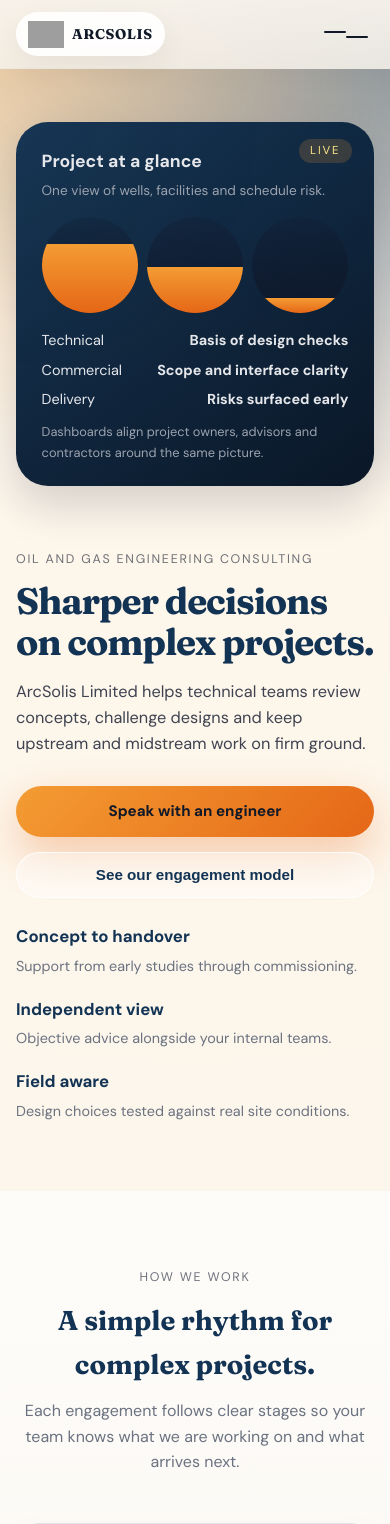
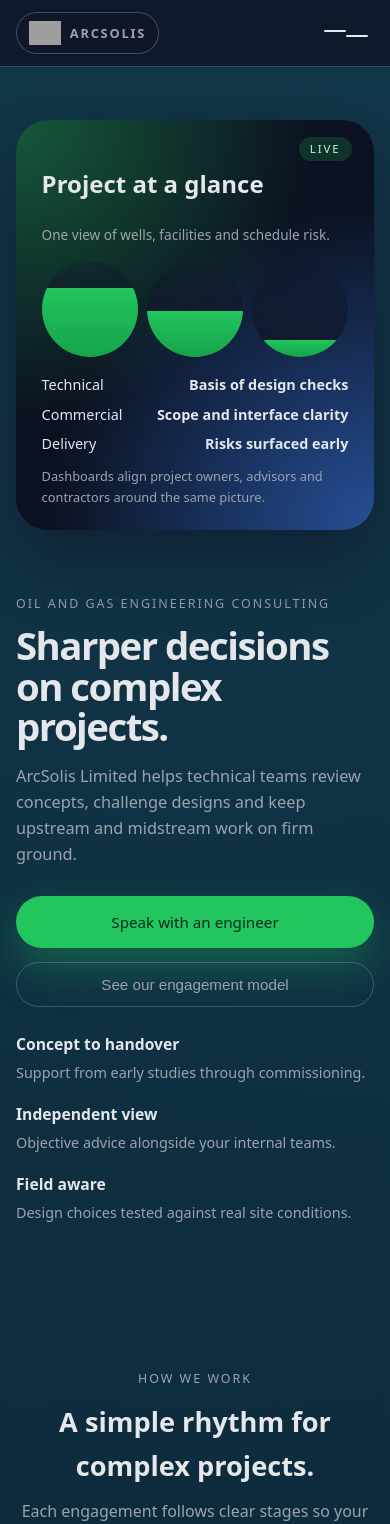
Before and after one commit to ArcSolis/arc-website-2, a Next.js app: page / in a window 390 px wide. Shown: the top 1524 px of the page. Built offline with nearby package versions, Linux system fonts and the light colour scheme; grey boxes are pictures that could not be loaded.

Commit message:
Retheme ArcSolis site to a darker, Increase-inspired look with system UI font, green accent, and shadcn-style pill buttons and cards while keeping existing layout and components.

```diff
--- a/styles/globals.css
+++ b/styles/globals.css
@@ -1,19 +1,19 @@
 :root {
-  --arc-bg: #f7f3ec;
-  --arc-bg-alt: #ffffff;
-  --arc-navy: #123354;
-  --arc-navy-soft: #1c446b;
-  --arc-orange: #f49c33;
-  --arc-orange-deep: #e56717;
-  --arc-sand: #f2dac0;
-  --arc-ink: #111827;
-  --arc-muted: #6b7280;
-  --arc-border-subtle: rgba(15, 23, 42, 0.12);
-  --shadow-soft: 0 18px 45px rgba(15, 23, 42, 0.18);
+  --bg: #020617;
+  --bg-elevated: #020617;
+  --surface: #0b1120;
+  --surface-soft: #020617;
+  --border-subtle: rgba(148, 163, 184, 0.35);
+  --text: #e5e7eb;
+  --text-muted: #9ca3af;
+  --accent: #22c55e;
+  --accent-soft: rgba(34, 197, 94, 0.18);
+  --accent-strong: #16a34a;
+  --shadow-soft: 0 26px 80px rgba(15, 23, 42, 0.7);
   --radius-xl: 32px;
-  --radius-lg: 24px;
-  --radius-md: 16px;
-  --radius-sm: 999px;
+  --radius-lg: 20px;
+  --radius-md: 14px;
+  --radius-pill: 999px;
   --transition-fast: 160ms ease-out;
 }
 
@@ -28,9 +28,13 @@ body {
 }
 
 body {
-  font-family: "DM Sans", system-ui, -apple-system, BlinkMacSystemFont, "Segoe UI", sans-serif;
-  color: var(--arc-ink);
-  background: radial-gradient(circle at top, #fff7eb 0, var(--arc-bg) 40%, #f5eee4 80%);
+  min-height: 100vh;
+  font-family: system-ui, -apple-system, BlinkMacSystemFont, "SF Pro Text", "Segoe UI", sans-serif;
+  color: var(--text);
+  background:
+    radial-gradient(circle at 0 0, rgba(34, 197, 94, 0.15), transparent 55%),
+    radial-gradient(circle at 100% 0, rgba(59, 130, 246, 0.22), transparent 55%),
+    var(--bg);
   line-height: 1.6;
 }
 
@@ -57,13 +61,15 @@ a:hover {
   text-align: center;
 }
 
+/* Header */
+
 .site-header {
   position: sticky;
   top: 0;
   z-index: 40;
-  backdrop-filter: blur(16px);
-  background: linear-gradient(to bottom, rgba(247, 243, 236, 0.96), rgba(247, 243, 236, 0.86));
-  border-bottom: 1px solid rgba(15, 23, 42, 0.04);
+  backdrop-filter: blur(18px);
+  background: rgba(15, 23, 42, 0.9);
+  border-bottom: 1px solid rgba(148, 163, 184, 0.35);
 }
 
 .nav-shell {
@@ -76,48 +82,48 @@ a:hover {
 .brand {
   display: inline-flex;
   align-items: center;
-  gap: 0.5rem;
+  gap: 0.55rem;
   padding: 0.25rem 0.75rem;
-  border-radius: 999px;
-  background: rgba(255, 255, 255, 0.9);
-  box-shadow: 0 10px 30px rgba(15, 23, 42, 0.06);
+  border-radius: var(--radius-pill);
+  background: rgba(15, 23, 42, 0.9);
+  border: 1px solid rgba(148, 163, 184, 0.4);
 }
 
 .brand-mark {
-  width: 36px;
-  height: 36px;
+  width: 32px;
+  height: 32px;
   object-fit: contain;
 }
 
 .brand-text {
-  font-family: "Fraunces", "Times New Roman", serif;
   font-weight: 600;
-  letter-spacing: 0.04em;
+  letter-spacing: 0.14em;
   text-transform: uppercase;
-  font-size: 0.88rem;
+  font-size: 0.8rem;
+  color: var(--text-muted);
 }
 
 .nav {
   display: flex;
   align-items: center;
-  gap: 1.5rem;
-  font-size: 0.95rem;
+  gap: 1.75rem;
+  font-size: 0.92rem;
 }
 
 .nav a {
-  color: var(--arc-muted);
+  color: var(--text-muted);
   font-weight: 500;
 }
 
 .nav a:hover {
-  color: var(--arc-navy);
+  color: var(--text);
 }
 
 .nav-cta {
-  padding: 0.55rem 1.1rem;
-  border-radius: var(--radius-sm);
-  border: 1px solid rgba(15, 23, 42, 0.08);
-  background: #ffffff;
+  padding: 0.55rem 1.2rem;
+  border-radius: var(--radius-pill);
+  border: 1px solid rgba(148, 163, 184, 0.6);
+  background: rgba(15, 23, 42, 0.9);
 }
 
 .nav-toggle {
@@ -125,7 +131,7 @@ a:hover {
   background: none;
   border: none;
   padding: 0.35rem;
-  border-radius: 999px;
+  border-radius: var(--radius-pill);
   cursor: pointer;
 }
 
@@ -133,13 +139,15 @@ a:hover {
   display: block;
   width: 22px;
   height: 2px;
-  background: var(--arc-ink);
+  background: var(--text);
   border-radius: 999px;
 }
 
 .nav-toggle span + span {
   margin-top: 5px;
 }
+
+/* Hero */
 
 .hero {
   position: relative;
@@ -148,12 +156,8 @@ a:hover {
 
 .hero-bg-gradient {
   position: absolute;
-  inset: -80px 0 40%;
-  background:
-    radial-gradient(circle at top left, rgba(244, 156, 51, 0.38), transparent 55%),
-    radial-gradient(circle at top right, rgba(18, 51, 84, 0.6), transparent 60%);
-  opacity: 0.94;
-  z-index: -1;
+  inset: 0;
+  pointer-events: none;
 }
 
 .hero-shell {
@@ -163,27 +167,25 @@ a:hover {
   align-items: center;
 }
 
+.eyebrow {
+  font-size: 0.78rem;
+  letter-spacing: 0.16em;
+  text-transform: uppercase;
+  color: var(--text-muted);
+  margin-bottom: 0.7rem;
+}
+
 .hero-copy h1 {
-  font-family: "Fraunces", "Times New Roman", serif;
-  font-size: clamp(2.3rem, 3vw + 1rem, 2.8rem);
-  line-height: 1.1;
-  letter-spacing: -0.03em;
+  font-size: clamp(2.4rem, 3.3vw + 1rem, 2.9rem);
+  line-height: 1.05;
+  letter-spacing: -0.04em;
   margin: 0 0 1rem;
-  color: var(--arc-navy);
 }
 
 .hero-copy .lead {
   font-size: 1.02rem;
-  color: rgba(15, 23, 42, 0.8);
+  color: var(--text-muted);
   max-width: 32rem;
-}
-
-.eyebrow {
-  font-size: 0.78rem;
-  letter-spacing: 0.14em;
-  text-transform: uppercase;
-  color: rgba(15, 23, 42, 0.6);
-  margin-bottom: 0.7rem;
 }
 
 .hero-actions {
@@ -193,45 +195,48 @@ a:hover {
   margin: 1.8rem 0 1.6rem;
 }
 
+/* Buttons (shadcn-style) */
+
 .btn {
   display: inline-flex;
   align-items: center;
   justify-content: center;
-  padding: 0.85rem 1.5rem;
-  border-radius: var(--radius-sm);
-  border: none;
+  padding: 0.8rem 1.5rem;
+  border-radius: var(--radius-pill);
+  border: 1px solid transparent;
   cursor: pointer;
-  font-weight: 600;
+  font-weight: 500;
   font-size: 0.95rem;
   white-space: nowrap;
-  transition: transform var(--transition-fast), box-shadow var(--transition-fast), background var(--transition-fast), color var(--transition-fast);
+  transition: transform var(--transition-fast), box-shadow var(--transition-fast), background var(--transition-fast), color var(--transition-fast), border-color var(--transition-fast);
 }
 
 .btn.primary {
-  background: linear-gradient(135deg, var(--arc-orange), var(--arc-orange-deep));
-  color: #111827;
-  box-shadow: 0 18px 44px rgba(230, 103, 23, 0.32);
+  background: var(--accent);
+  color: #022c22;
+  box-shadow: 0 18px 44px rgba(34, 197, 94, 0.35);
 }
 
 .btn.primary:hover {
   transform: translateY(-1px);
-  box-shadow: 0 22px 60px rgba(230, 103, 23, 0.4);
+  box-shadow: 0 24px 70px rgba(34, 197, 94, 0.5);
 }
 
 .btn.secondary {
-  background: #fefbf5;
-  color: var(--arc-navy);
-  border: 1px solid rgba(209, 213, 219, 0.9);
+  background: rgba(15, 23, 42, 0.9);
+  color: var(--text);
+  border-color: rgba(148, 163, 184, 0.5);
 }
 
 .btn.ghost {
-  background: rgba(255, 255, 255, 0.4);
-  color: var(--arc-navy);
-  border: 1px solid rgba(255, 255, 255, 0.8);
+  background: transparent;
+  color: var(--text-muted);
+  border-color: rgba(148, 163, 184, 0.35);
 }
 
 .btn.ghost:hover {
-  background: rgba(255, 255, 255, 0.9);
+  background: rgba(15, 23, 42, 0.8);
+  color: var(--text);
 }
 
 .btn.full {
@@ -246,15 +251,15 @@ a:hover {
 }
 
 .hero-metrics dt {
-  font-weight: 700;
-  font-size: 1.05rem;
-  color: var(--arc-navy);
+  font-weight: 600;
+  font-size: 0.98rem;
+  color: var(--text);
 }
 
 .hero-metrics dd {
-  margin: 0.3rem 0 0;
+  margin: 0.25rem 0 0;
   font-size: 0.9rem;
-  color: var(--arc-muted);
+  color: var(--text-muted);
 }
 
 .hero-panel {
@@ -267,10 +272,11 @@ a:hover {
   border-radius: var(--radius-xl);
   padding: 1.6rem 1.6rem 1.4rem;
   background:
-    linear-gradient(145deg, rgba(18, 51, 84, 0.98), rgba(5, 18, 34, 0.98)),
-    radial-gradient(circle at 0 0, rgba(244, 156, 51, 0.7), transparent 55%);
+    radial-gradient(circle at 0 0, rgba(34, 197, 94, 0.4), transparent 55%),
+    radial-gradient(circle at 100% 100%, rgba(59, 130, 246, 0.55), transparent 60%),
+    var(--surface);
   box-shadow: var(--shadow-soft);
-  color: #e5e7eb;
+  color: var(--text);
   overflow: hidden;
 }
 
@@ -280,23 +286,18 @@ a:hover {
   top: 1.1rem;
   right: 1.4rem;
   padding: 0.16rem 0.7rem;
-  border-radius: 999px;
-  background: rgba(244, 156, 51, 0.18);
-  color: #fde68a;
+  border-radius: var(--radius-pill);
+  background: var(--accent-soft);
+  color: #bbf7d0;
   font-size: 0.72rem;
   letter-spacing: 0.16em;
   text-transform: uppercase;
 }
 
-.hero-panel-card h2 {
-  font-size: 1.1rem;
-  margin: 0 0 0.25rem;
-}
-
 .hero-panel-meta {
   margin: 0 0 1rem;
   font-size: 0.85rem;
-  color: #9ca3af;
+  color: var(--text-muted);
 }
 
 .hero-panel-chart {
@@ -309,7 +310,7 @@ a:hover {
 .hero-panel-bar {
   height: 96px;
   border-radius: 999px;
-  background: linear-gradient(to top, rgba(15, 23, 42, 0.9), rgba(15, 23, 42, 0.2));
+  background: linear-gradient(to top, rgba(15, 23, 42, 0.95), rgba(15, 23, 42, 0.3));
   position: relative;
   overflow: hidden;
 }
@@ -319,7 +320,7 @@ a:hover {
   position: absolute;
   inset: auto 0 0;
   height: 40%;
-  background: linear-gradient(to top, var(--arc-orange-deep), var(--arc-orange));
+  background: linear-gradient(to top, var(--accent-strong), var(--accent));
 }
 
 .hero-panel-bar--solar::after {
@@ -331,7 +332,7 @@ a:hover {
 }
 
 .hero-panel-bar--grid::after {
-  height: 16%;
+  height: 18%;
 }
 
 .hero-panel-stats {
@@ -351,29 +352,36 @@ a:hover {
 .hero-panel-footnote {
   margin: 0;
   font-size: 0.8rem;
-  color: #9ca3af;
+  color: var(--text-muted);
 }
+
+/* Sections */
 
 .section {
   padding: 4rem 0;
 }
 
 .section-title {
-  font-family: "Fraunces", "Times New Roman", serif;
   font-size: 1.7rem;
   margin: 0 0 0.75rem;
-  color: var(--arc-navy);
 }
 
 .section-intro {
   margin: 0 auto 2rem;
   max-width: 34rem;
-  color: var(--arc-muted);
+  color: var(--text-muted);
 }
 
-.section-process {
-  background: linear-gradient(to bottom, rgba(255, 255, 255, 0.7), rgba(247, 243, 236, 1));
+.section-process,
+.section-about,
+.section-stories,
+.section-use-cases,
+.section-insights,
+.section-faq {
+  background: transparent;
 }
+
+/* Process */
 
 .process-grid {
   list-style: none;
@@ -387,33 +395,29 @@ a:hover {
 .process-step {
   padding: 1.3rem 1.3rem 1.4rem;
   border-radius: var(--radius-lg);
-  background: rgba(255, 255, 255, 0.96);
-  border: 1px solid var(--arc-border-subtle);
-  box-shadow: 0 18px 40px rgba(15, 23, 42, 0.06);
-  position: relative;
+  background: var(--surface);
+  border: 1px solid var(--border-subtle);
 }
 
 .process-step-label {
   font-size: 0.75rem;
   letter-spacing: 0.16em;
   text-transform: uppercase;
-  color: rgba(15, 23, 42, 0.5);
+  color: var(--text-muted);
 }
 
 .process-step h3 {
   margin: 0.35rem 0 0.5rem;
-  font-size: 1.1rem;
+  font-size: 1.05rem;
 }
 
 .process-step p {
   margin: 0;
-  color: var(--arc-muted);
-  font-size: 0.95rem;
+  font-size: 0.94rem;
+  color: var(--text-muted);
 }
 
-.section-about {
-  padding: 4.5rem 0;
-}
+/* About */
 
 .about-shell {
   display: grid;
@@ -426,33 +430,27 @@ a:hover {
   border-radius: var(--radius-xl);
   min-height: 260px;
   background:
-    radial-gradient(circle at 20% 0, rgba(244, 156, 51, 0.7), transparent 52%),
-    radial-gradient(circle at 100% 100%, rgba(18, 51, 84, 0.95), transparent 60%),
+    linear-gradient(135deg, rgba(15, 23, 42, 0.96), rgba(15, 23, 42, 0.98)),
+    radial-gradient(circle at 10% 0, rgba(34, 197, 94, 0.3), transparent 55%),
     url("https://images.pexels.com/photos/9875440/pexels-photo-9875440.jpeg?auto=compress&cs=tinysrgb&w=1200") center/cover no-repeat;
   position: relative;
   overflow: hidden;
-  box-shadow: 0 22px 60px rgba(15, 23, 42, 0.28);
+  box-shadow: var(--shadow-soft);
 }
 
 .about-media::after {
-  content: "ArcSolis project visuals";
+  content: "Field work";
   position: absolute;
   inset: auto 1.3rem 1.3rem;
   padding: 0.55rem 0.9rem;
-  border-radius: 999px;
-  background: rgba(15, 23, 42, 0.82);
-  color: #e5e7eb;
+  border-radius: var(--radius-pill);
+  background: rgba(15, 23, 42, 0.92);
+  color: var(--text-muted);
   font-size: 0.75rem;
 }
 
-.about-copy h2 {
-  font-family: "Fraunces", "Times New Roman", serif;
-  font-size: 1.9rem;
-  margin: 0 0 1rem;
-}
-
 .about-copy p {
-  color: var(--arc-muted);
+  color: var(--text-muted);
 }
 
 .about-list {
@@ -469,60 +467,52 @@ a:hover {
   width: 8px;
   height: 8px;
   border-radius: 999px;
-  background: linear-gradient(135deg, var(--arc-orange), var(--arc-orange-deep));
+  background: var(--accent);
   margin-right: 0.5rem;
 }
 
-.section-stories {
-  background: radial-gradient(circle at top left, rgba(244, 156, 51, 0.22), transparent 55%), var(--arc-bg);
-}
+/* Cards and grids */
 
-.card-grid {
+.card-grid,
+.use-case-grid {
   display: grid;
   grid-template-columns: repeat(3, minmax(0, 1fr));
   gap: 1.5rem;
   margin-top: 2.4rem;
 }
 
-.story-card {
-  padding: 1.4rem 1.4rem 1.5rem;
+.arc-card {
   border-radius: var(--radius-lg);
-  background: #ffffff;
-  border: 1px solid rgba(148, 163, 184, 0.3);
-  box-shadow: 0 16px 34px rgba(15, 23, 42, 0.08);
+  background: var(--surface);
+  border: 1px solid var(--border-subtle);
+  box-shadow: 0 18px 40px rgba(15, 23, 42, 0.65);
+  padding: 1.4rem 1.4rem 1.6rem;
 }
 
-.story-card h3 {
-  margin: 0 0 0.3rem;
+.arc-card-header {
+  margin-bottom: 0.6rem;
 }
 
-.story-meta {
-  margin: 0 0 0.75rem;
-  font-size: 0.86rem;
-  color: rgba(15, 23, 42, 0.6);
+.arc-card-title {
+  margin: 0 0 0.25rem;
+  font-size: 1.02rem;
 }
 
-.story-card p {
+.arc-card-description {
   margin: 0;
-  color: var(--arc-muted);
+  font-size: 0.9rem;
+  color: var(--text-muted);
 }
 
-.section-use-cases {
-  background: #fffaf4;
-}
-
-.use-case-grid {
-  display: grid;
-  grid-template-columns: repeat(3, minmax(0, 1fr));
-  gap: 1.4rem;
-  margin-top: 2.4rem;
+.arc-card-content {
+  margin-top: 0.4rem;
 }
 
 .use-case {
   border-radius: var(--radius-md);
-  padding: 1.4rem 1.3rem 1.5rem;
-  background: #ffffff;
-  border: 1px solid rgba(148, 163, 184, 0.4);
+  padding: 1.3rem 1.3rem 1.5rem;
+  background: var(--surface);
+  border: 1px solid var(--border-subtle);
 }
 
 .use-case h3 {
@@ -532,31 +522,30 @@ a:hover {
 
 .use-case p {
   margin: 0;
-  color: var(--arc-muted);
+  color: var(--text-muted);
   font-size: 0.94rem;
 }
 
-.section-insights {
-  background: var(--arc-bg-alt);
-}
+/* Insights */
 
 .insights-grid .insight-card {
-  background: #0f172a;
-  color: #e5e7eb;
+  background: linear-gradient(145deg, #020617, #020617);
+  color: var(--text);
   border-radius: var(--radius-lg);
   padding: 1.5rem 1.4rem 1.6rem;
   position: relative;
   overflow: hidden;
+  border: 1px solid var(--border-subtle);
 }
 
 .insight-card::before {
-  content: "Guide";
+  content: "Note";
   position: absolute;
   top: 1rem;
   right: 1.3rem;
   padding: 0.22rem 0.7rem;
-  border-radius: 999px;
-  background: rgba(244, 156, 51, 0.22);
+  border-radius: var(--radius-pill);
+  background: var(--accent-soft);
   font-size: 0.72rem;
   letter-spacing: 0.16em;
   text-transform: uppercase;
@@ -568,17 +557,22 @@ a:hover {
 
 .insight-card p {
   margin: 0 0 1.2rem;
-  color: #cbd5f5;
+  color: var(--text-muted);
 }
 
 .insight-link {
-  font-weight: 600;
-  color: #fde68a;
+  font-weight: 500;
+  color: #bbf7d0;
 }
 
+/* CTA */
+
 .section-cta {
-  background: radial-gradient(circle at 0 0, rgba(244, 156, 51, 0.7), transparent 60%), radial-gradient(circle at 100% 100%, rgba(18, 51, 84, 0.95), transparent 65%), linear-gradient(135deg, var(--arc-orange-deep), var(--arc-orange));
-  color: #111827;
+  background:
+    radial-gradient(circle at 0 0, rgba(34, 197, 94, 0.22), transparent 60%),
+    radial-gradient(circle at 100% 100%, rgba(59, 130, 246, 0.6), transparent 65%),
+    linear-gradient(135deg, #0f172a, #020617);
+  color: var(--text);
 }
 
 .cta-shell {
@@ -587,22 +581,18 @@ a:hover {
   justify-content: center;
 }
 
-.cta-copy h2 {
-  font-family: "Fraunces", "Times New Roman", serif;
-  font-size: 1.9rem;
-  margin: 0 0 0.9rem;
-}
-
 .cta-copy p {
   max-width: 32rem;
+  color: var(--text-muted);
 }
 
 .cta-form {
   margin-top: 1.6rem;
   padding: 1.4rem 1.4rem 1.6rem;
   border-radius: var(--radius-lg);
-  background: rgba(255, 255, 255, 0.94);
-  box-shadow: 0 20px 48px rgba(15, 23, 42, 0.28);
+  background: var(--surface);
+  box-shadow: var(--shadow-soft);
+  border: 1px solid var(--border-subtle);
 }
 
 .form-grid {
@@ -622,39 +612,43 @@ input,
 textarea {
   width: 100%;
   border-radius: 12px;
-  border: 1px solid rgba(148, 163, 184, 0.8);
+  border: 1px solid rgba(51, 65, 85, 0.9);
   padding: 0.7rem 0.8rem;
   font: inherit;
   outline: none;
+  background: #020617;
+  color: var(--text);
   transition: border-color var(--transition-fast), box-shadow var(--transition-fast), background var(--transition-fast);
 }
 
 input:focus,
 textarea:focus {
-  border-color: var(--arc-orange-deep);
-  box-shadow: 0 0 0 1px rgba(244, 156, 51, 0.45);
-  background: #fffdf8;
+  border-color: var(--accent);
+  box-shadow: 0 0 0 1px rgba(34, 197, 94, 0.6);
+  background: #020617;
 }
 
 .full-width {
   margin-top: 1rem;
 }
 
+/* FAQ */
+
 .section-faq {
-  background: var(--arc-bg-alt);
+  background: transparent;
 }
 
 .faq-list {
   margin-top: 2.4rem;
   border-radius: var(--radius-lg);
-  background: #ffffff;
-  border: 1px solid rgba(148, 163, 184, 0.3);
-  box-shadow: 0 20px 44px rgba(15, 23, 42, 0.1);
+  background: var(--surface);
+  border: 1px solid var(--border-subtle);
+  box-shadow: var(--shadow-soft);
   overflow: hidden;
 }
 
 .faq-item + .faq-item {
-  border-top: 1px solid rgba(209, 213, 219, 0.7);
+  border-top: 1px solid rgba(30, 64, 175, 0.35);
 }
 
 .faq-question {
@@ -671,7 +665,7 @@ textarea:focus {
 
 .faq-icon {
   font-size: 1.1rem;
-  color: var(--arc-muted);
+  color: var(--text-muted);
   transition: transform var(--transition-fast);
 }
 
@@ -684,7 +678,7 @@ textarea:focus {
 
 .faq-answer p {
   margin: 0.1rem 0 1rem;
-  color: var(--arc-muted);
+  color: var(--text-muted);
 }
 
 .faq-item.open .faq-answer {
@@ -696,9 +690,11 @@ textarea:focus {
   transform: rotate(45deg);
 }
 
+/* Footer */
+
 .site-footer {
   background: #020617;
-  color: #9ca3af;
+  color: var(--text-muted);
   margin-top: 4rem;
 }
 
@@ -724,7 +720,7 @@ textarea:focus {
   margin-top: 0;
   margin-bottom: 0.6rem;
   font-size: 0.96rem;
-  color: #e5e7eb;
+  color: var(--text);
 }
 
 .footer-columns p,
@@ -746,14 +742,7 @@ textarea:focus {
 }
 
 .footer-form input {
-  border-radius: 999px;
-  border-color: rgba(148, 163, 184, 0.7);
-  background: rgba(15, 23, 42, 0.85);
-  color: #e5e7eb;
-}
-
-.footer-form input::placeholder {
-  color: #64748b;
+  border-radius: var(--radius-pill);
 }
 
 .footer-bottom {
@@ -769,35 +758,10 @@ textarea:focus {
 }
 
 .footer-bottom a {
-  color: #e5e7eb;
+  color: var(--text);
 }
 
-.arc-card {
-  border-radius: var(--radius-lg);
-  background: #ffffff;
-  border: 1px solid rgba(148, 163, 184, 0.3);
-  box-shadow: 0 16px 34px rgba(15, 23, 42, 0.08);
-  padding: 1.4rem 1.4rem 1.6rem;
-}
-
-.arc-card-header {
-  margin-bottom: 0.6rem;
-}
-
-.arc-card-title {
-  margin: 0 0 0.25rem;
-  font-size: 1.02rem;
-}
-
-.arc-card-description {
-  margin: 0;
-  font-size: 0.9rem;
-  color: var(--arc-muted);
-}
-
-.arc-card-content {
-  margin-top: 0.4rem;
-}
+/* Utilities */
 
 .sr-only {
   position: absolute;
@@ -809,6 +773,8 @@ textarea:focus {
   clip: rect(0, 0, 0, 0);
   border: 0;
 }
+
+/* Responsive */
 
 @media (max-width: 960px) {
   .hero-shell {
@@ -843,10 +809,10 @@ textarea:focus {
   .nav {
     position: fixed;
     inset: 56px 1rem auto;
-    background: rgba(255, 255, 255, 0.97);
+    background: rgba(15, 23, 42, 0.98);
     border-radius: 18px;
     padding: 0.7rem 1rem 1rem;
-    box-shadow: 0 18px 40px rgba(15, 23, 42, 0.16);
+    box-shadow: var(--shadow-soft);
     display: none;
     flex-direction: column;
     gap: 0.8rem;
@@ -885,10 +851,6 @@ textarea:focus {
   .form-grid {
     grid-template-columns: minmax(0, 1.1fr);
   }
-
-  .site-header {
-    backdrop-filter: blur(14px);
-  }
 }
 
 @media (max-width: 520px) {
```
